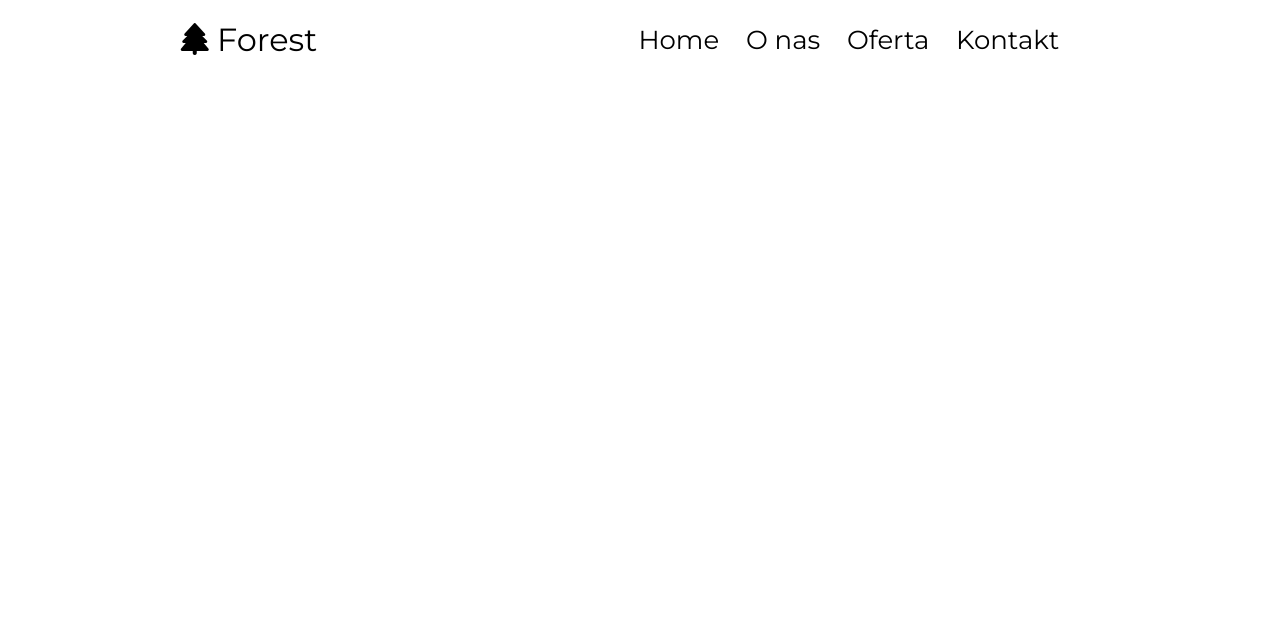
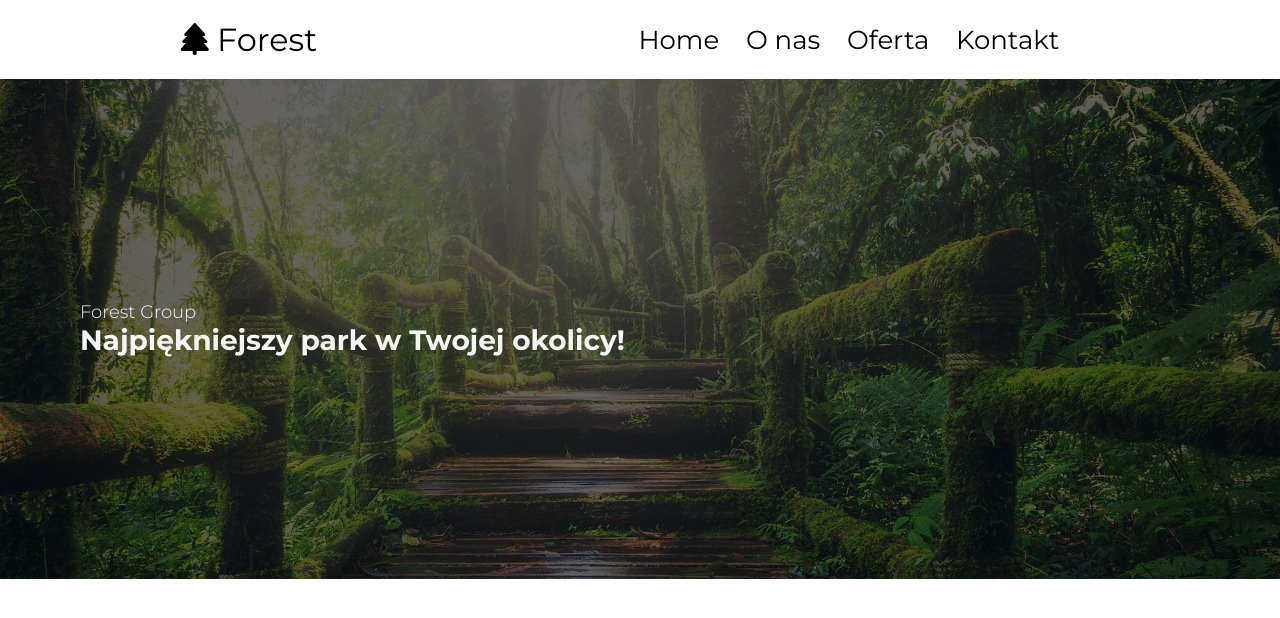
Before and after one commit to realeksandrare/realeksandrare.github.io, a website: page index.html in a window 1280 px wide. Drawn offline with Linux system fonts and the light colour scheme.

Commit message:
Added 'hero section' with h1, p and background

```diff
--- a/index.html
+++ b/index.html
@@ -27,6 +27,19 @@
             <a href="#kontakt" class="navbar__link">Kontakt</a>
         </div>
         </nav>
+
+        <div class="hero">
+
+            <div class="hero__bg">
+                <div class="hero__bg-shadow"></div>
+
+                <div class="hero__text">
+                    <p class="hero__text-company">Forest Group</p>
+                    <h1 class="hero__text-title">Najpiękniejszy park w Twojej okolicy!</h1>
+                </div>
+            </div>
+
+        </div>
     </header>
 
 </body>
--- a/src/sass/main.scss
+++ b/src/sass/main.scss
@@ -20,6 +20,7 @@ body {
 }
 
 .header {
+	position: relative;
 	width: 100vw;
 	.navbar {
 		display: flex;
@@ -39,4 +40,45 @@ body {
 			font-size: 2.6rem;
 		}
 	}
+	.hero {
+		&__bg {
+			position: relative;
+			width: 100%;
+			height: 50rem;
+			background-image: url(/src/img/forest-desktop.jpg);
+			background-size: cover;
+			background-position: center;
+			z-index: -10;
+
+			&-shadow {
+				position: absolute;
+				top: 0;
+				left: 0;
+				width: 100%;
+				height: 50rem;
+				background-color: rgba(0, 0, 0, 0.6);
+				z-index: -5;
+			}
+		}
+			&__text {
+				display: flex;
+				justify-content: center;
+				align-items: flex-start;
+				flex-direction: column;
+				height: 100%;
+				padding: 2rem 2rem;
+				margin-left: 6rem;
+
+				&-company {
+					font-weight: 200;
+					color: whitesmoke;
+					font-size: 1.8rem;
+				}
+				&-title {
+					color: whitesmoke;
+					font-size: 2.8rem;
+				}
+			}
+
+	}
 }
```
Also changed, not shown: dist/css/main.min.css, 1 other file.
